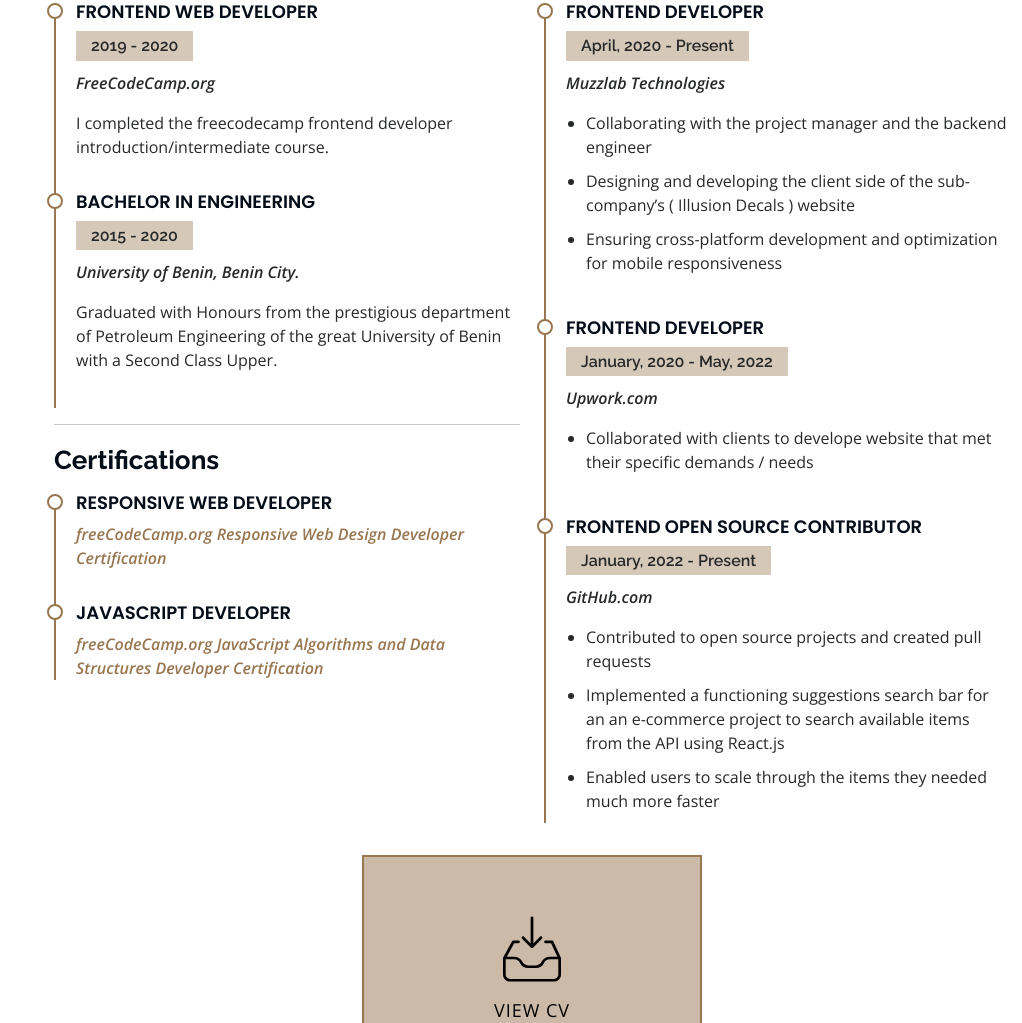
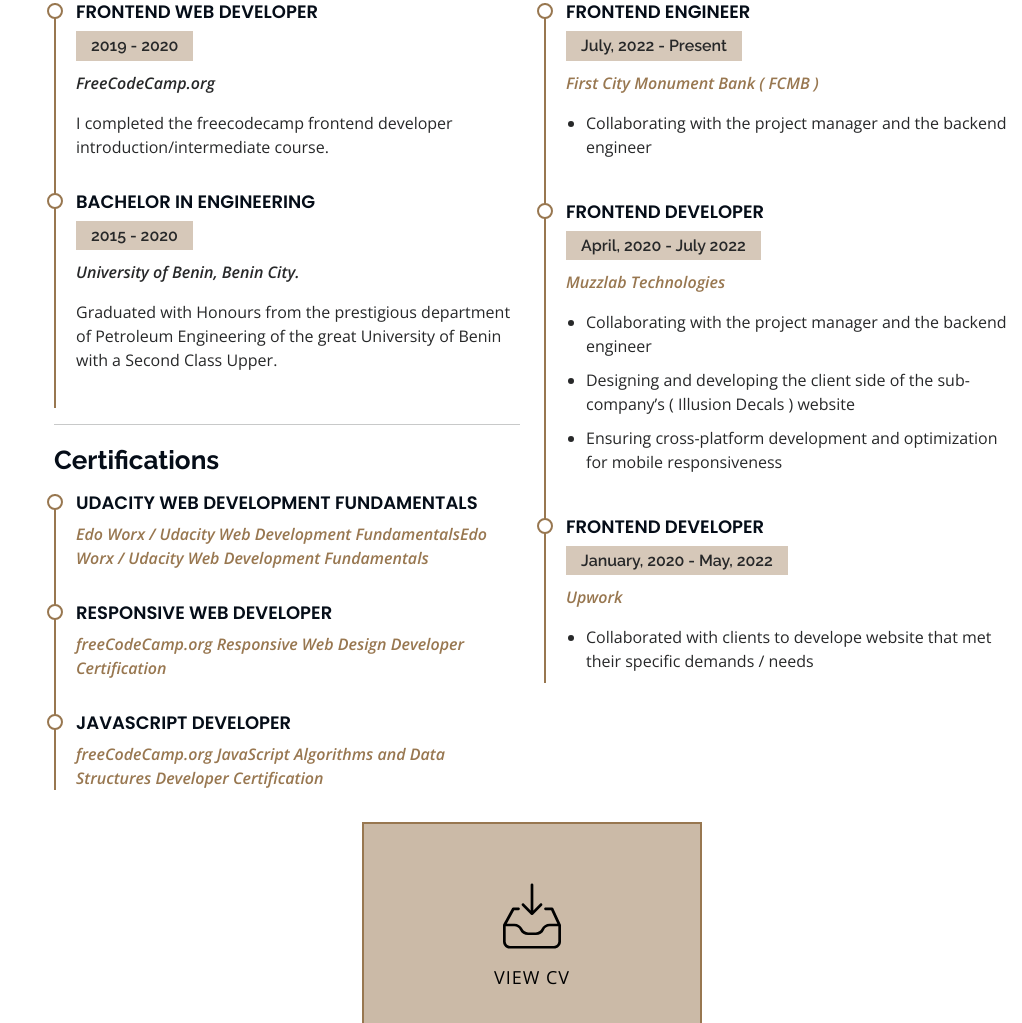
Before and after one commit to Sir-Rumeh/my-personal-portfolio-website.github.io, a website: page index.html in a window 1280 px wide. Shown: the part 2365-3388 px from the top of the page, without its empty margins (258-1280 px from the left). Drawn offline with nearby package versions, Linux system fonts and the light colour scheme.

Commit message:
update changes

```diff
--- a/index.html
+++ b/index.html
@@ -530,6 +530,27 @@
 							<hr />
 							<h3 class="resume-title">Certifications</h3>
 							<div class="resume-item">
+								<h4>
+									Udacity Web Development
+									Fundamentals
+								</h4>
+
+								<p>
+									<em
+										><a
+											href="chrome-extension://efaidnbmnnnibpcajpcglclefindmkaj/https://s3-us-west-2.amazonaws.com/udacity-printer/production/certificates/b1c3e677-d34e-4dc8-8aa2-1d06fe402cb9.pdf"
+											target="_blank"
+											class="certification"
+											>Edo Worx / Udacity Web
+											Development
+											FundamentalsEdo Worx /
+											Udacity Web Development
+											Fundamentals
+										</a></em
+									>
+								</p>
+							</div>
+							<div class="resume-item">
 								<h4>Responsive Web Developer</h4>
 
 								<p>
@@ -573,10 +594,37 @@
 							<h3 class="resume-title">Experience</h3>
 
 							<div class="resume-item">
+								<h4>FRONTEND ENGINEER</h4>
+								<h5>July, 2022 - Present</h5>
+								<p>
+									<em>
+										<a
+											href="https://www.fcmb.com/"
+											target="_blank"
+											>First City Monument Bank
+											( FCMB )</a
+										></em
+									>
+								</p>
+								<ul>
+									<li>
+										Collaborating with the project
+										manager and the backend
+										engineer
+									</li>
+								</ul>
+							</div>
+							<div class="resume-item">
 								<h4>FRONTEND DEVELOPER</h4>
-								<h5>April, 2020 - Present</h5>
+								<h5>April, 2020 - July 2022</h5>
 								<p>
-									<em>Muzzlab Technologies</em>
+									<em>
+										<a
+											href="https://muzzlab.com/"
+											target="_blank"
+											>Muzzlab Technologies</a
+										></em
+									>
 								</p>
 								<ul>
 									<li>
@@ -601,42 +649,20 @@
 								<h4>FRONTEND DEVELOPER</h4>
 								<h5>January, 2020 - May, 2022</h5>
 								<p>
-									<em>Upwork.com</em>
+									<em></em>
+									<em>
+										<a
+											href="https://www.upwork.com/"
+											target="_blank"
+											>Upwork</a
+										></em
+									>
 								</p>
 								<ul>
 									<li>
 										Collaborated with clients to
 										develope website that met
 										their specific demands / needs
-									</li>
-								</ul>
-							</div>
-
-							<div class="resume-item">
-								<h4>
-									FRONTEND OPEN SOURCE CONTRIBUTOR
-								</h4>
-								<h5>January, 2022 - Present</h5>
-								<p>
-									<em>GitHub.com</em>
-								</p>
-								<ul>
-									<li>
-										Contributed to open source
-										projects and created pull
-										requests
-									</li>
-									<li>
-										Implemented a functioning
-										suggestions search bar for an
-										an e-commerce project to
-										search available items from
-										the API using React.js
-									</li>
-									<li>
-										Enabled users to scale through
-										the items they needed much
-										more faster
 									</li>
 								</ul>
 							</div>
```
